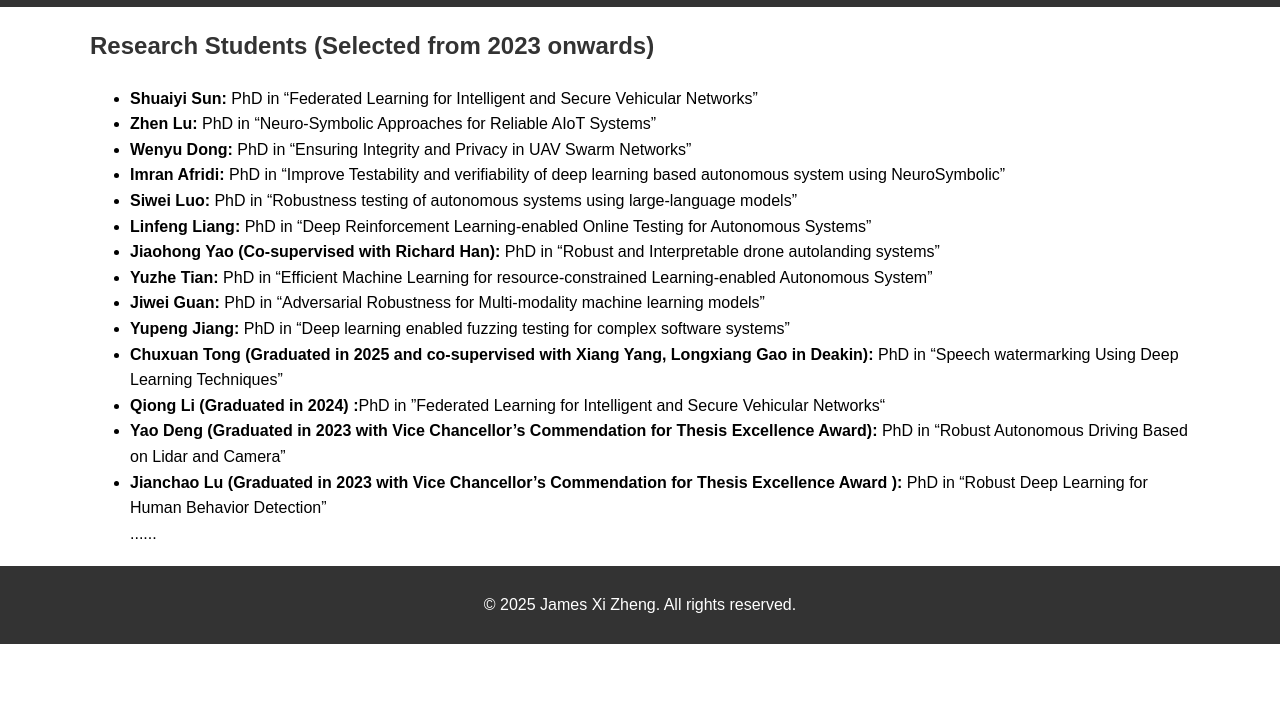
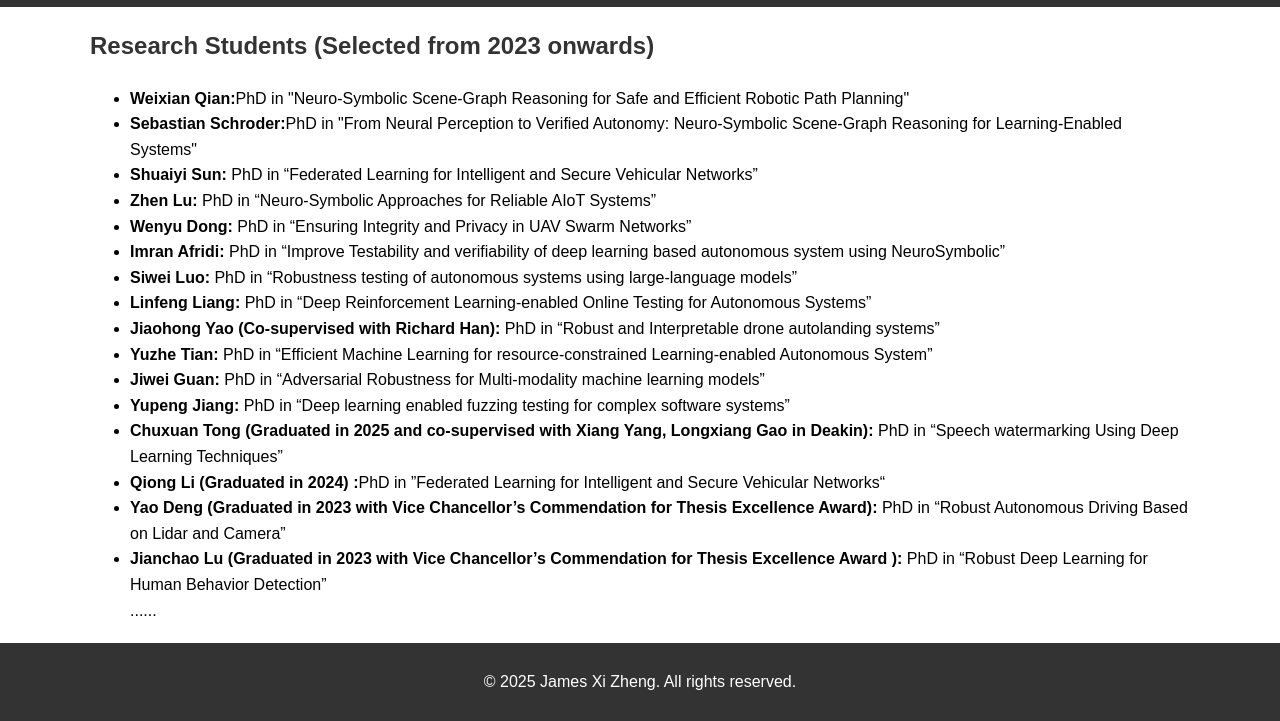
Before and after one commit to JamesXiZheng/JamesXiZheng.github.io, a plain HTML site: page students.html in a window 1280 px wide. Shown: the part 147-868 px from the top of the page. Before the commit the page ends 800 px from the top, so only its background shows below. Drawn offline with Linux system fonts and the light colour scheme.

Commit message:
Update students.html

```diff
--- a/students.html
+++ b/students.html
@@ -28,6 +28,8 @@
             <section id="students">
                 <h2>Research Students (Selected from 2023 onwards)</h2>
                 <ul>
+                    <li><strong>Weixian Qian:</strong>PhD in "Neuro-Symbolic Scene-Graph Reasoning for Safe and Efficient Robotic Path Planning"</li>
+                    <li><strong>Sebastian Schroder:</strong>PhD in "From Neural Perception to Verified Autonomy: Neuro-Symbolic Scene-Graph Reasoning for Learning-Enabled Systems"</li>
                     <li><strong>Shuaiyi Sun:</strong> PhD in “Federated Learning for Intelligent and Secure Vehicular Networks”</li>
                     <li><strong>Zhen Lu:</strong> PhD in “Neuro-Symbolic Approaches for Reliable AIoT Systems”</li>
                     <li><strong>Wenyu Dong:</strong> PhD in “Ensuring Integrity and Privacy in UAV Swarm Networks”</li>
```
